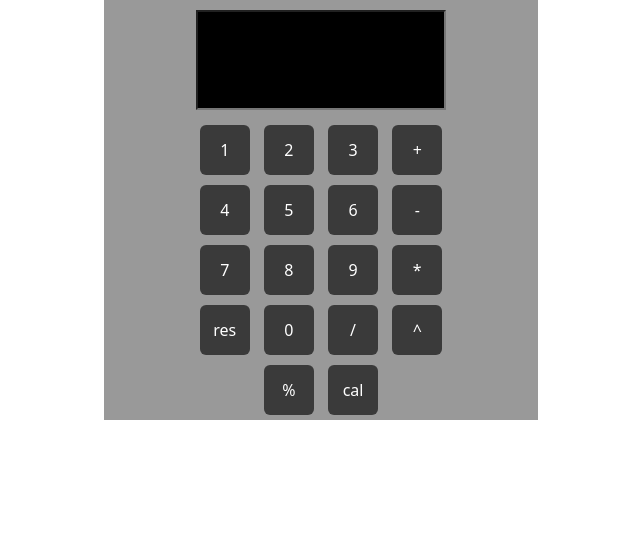
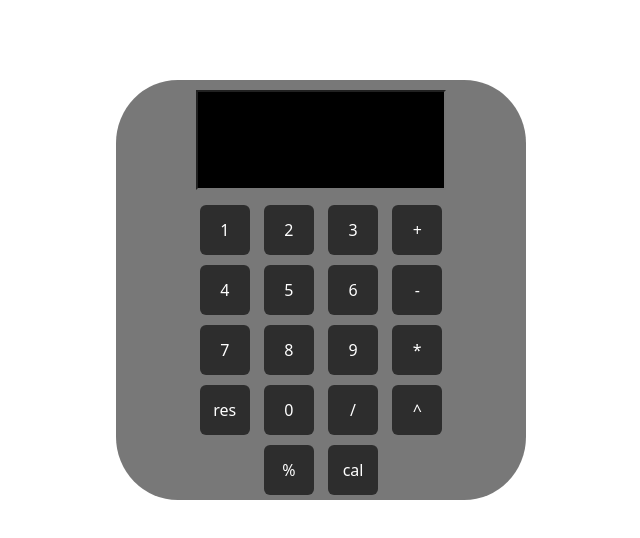
Before and after one commit to bvcharan26/js-projects, a plain HTML site: page calculator.html in a window 1280 px wide. Shown: the whole page, without its empty margins (319-959 px from the left). Drawn offline with nearby package versions, Linux system fonts and the light colour scheme.

Commit message:
Update calci.css

```diff
--- a/calci.css
+++ b/calci.css
@@ -2,11 +2,11 @@
     margin: 0;
     padding: 0;
 }
-.row .screen{
-    background-color: rgba(0, 0, 0, 0.399);
-}
-.row .screen .disp{
-    margin: 30px 0;
+
+.row .screen #disp{
+    margin: 80px 0;
+    background-color: rgba(0, 0, 0, 0.528);
+    border-radius: 15%;
 }
 .row .screen .btn{
     margin: 5px 5px;
```
